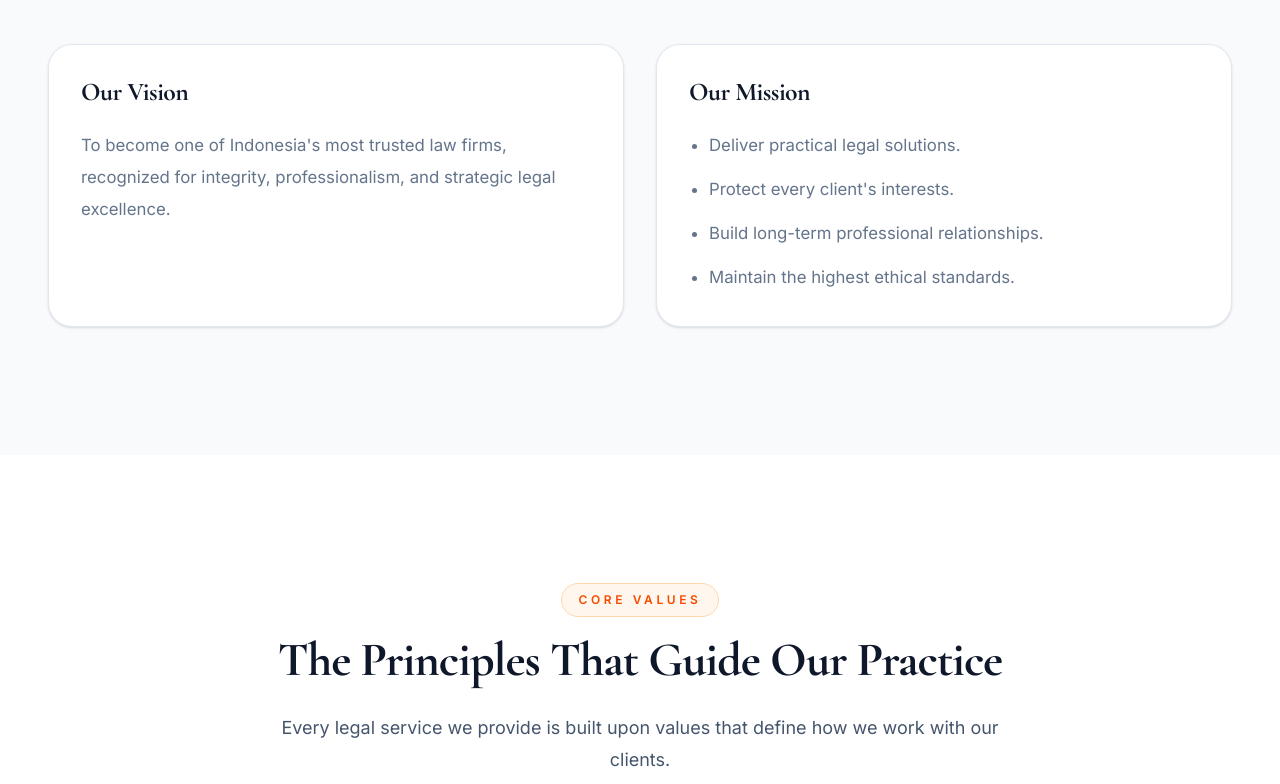
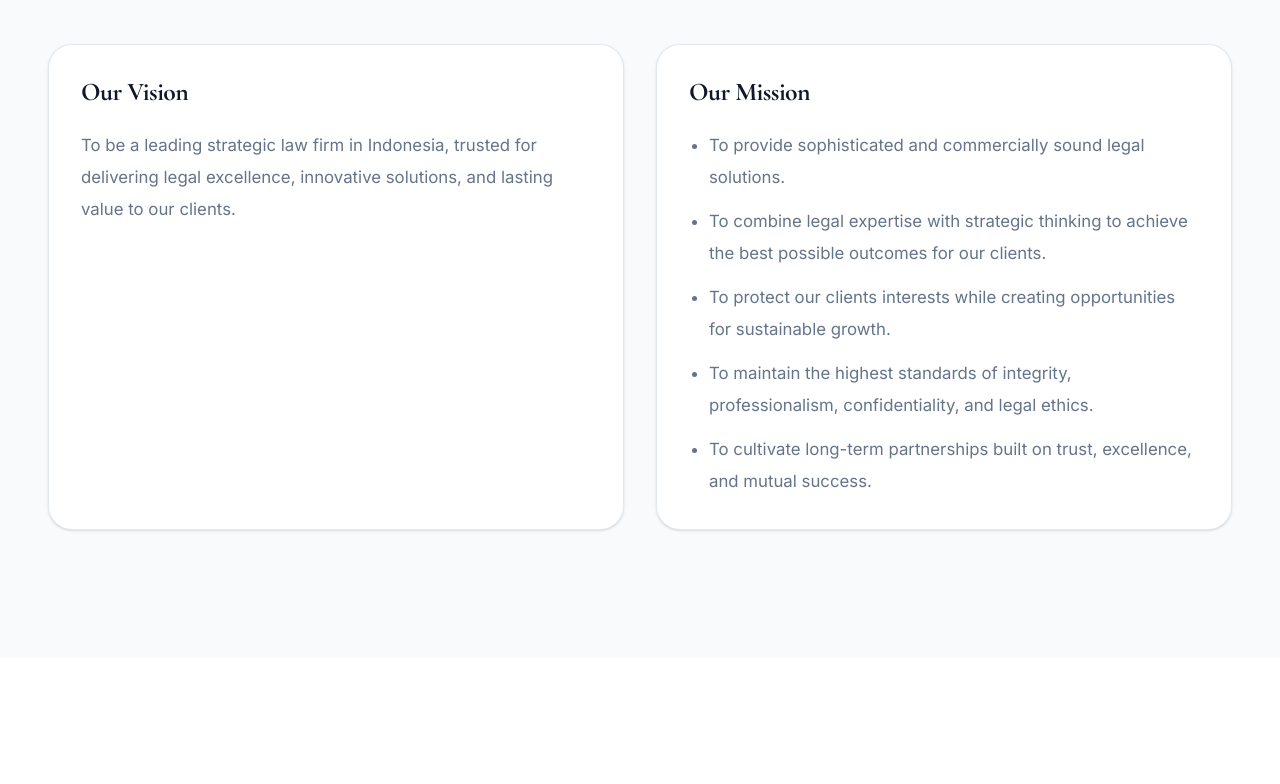
Before and after one commit to dhiiyaulhaq/machwana-law-firm, a Next.js app: page /our-firm in a window 1280 px wide. Shown: the part 1380-2164 px from the top of the page. Built offline with nearby package versions, Linux system fonts and the light colour scheme.

Commit message:
Apply client revisions

```diff
--- a/app/components/home/Services.tsx
+++ b/app/components/home/Services.tsx
@@ -63,10 +63,10 @@ icon: Handshake,
 
 {
 title:
-"Intellectual Property",
+"Competition Law",
 
 description:
-"Protection and enforcement of intellectual property rights for businesses and individuals.",
+"Advising businesses on competition law, antitrust compliance, merger control, and fair competition matters.",
 
 icon: Lightbulb,
 
--- a/app/data/professionals.ts
+++ b/app/data/professionals.ts
@@ -15,12 +15,12 @@ export const professionals = [
 
 
     summary:
-      "Tri Alvian Machwana is the Managing Partner of Machwana Law Office. He focuses on corporate law, bankruptcy and suspension of payment, litigation, and strategic business advisory. He assists corporations and entrepreneurs in navigating complex legal challenges through practical and commercially driven solutions.",
+      "Tri Alvian Machwana is the Managing Partner of Machwana Law Office. He holds a Master of Laws degree from the University of Indonesia, specializing in business and corporate law. He also holds positions in various professional organizations, where he has served results; He excel in lobbying and negotiation. He is capable of assuming leadership responsibilities. He has demonstrated exceptional leadership in handling various litigation cases—both criminal and civil—and in providing solutions for business players within the Indonesian Chamber of Commerce and Industry (Kadin). In addition to being a licensed Advocate, He hold a license from the Ministry of Law to act as a Receiver and Administrator in bankruptcy proceedings. He also hold positions in various professional organizations, such as PERADI, AAI, and AKPI, as well as business associations like HIPMI and HIPPDA.",
 
 
     education: [
       "Master of Laws (M.H.) - Universitas Indonesia",
-      "Bachelor of Laws (S.H.)",
+      "Bachelor of Laws (S.H.) - Universitas Hasanuddin",
     ],
 
 
@@ -29,6 +29,7 @@ export const professionals = [
       "Bankruptcy & Suspension of Payment",
       "Litigation & Disputes",
       "Business Advisory",
+      "Competition Law",
     ],
 
 
--- a/app/data/services.ts
+++ b/app/data/services.ts
@@ -33,9 +33,9 @@ export const services = [
     icon: Gavel,
   },
   {
-    title: "Intellectual Property",
+    title: "Competition Law",
     description:
-      "Protecting trademarks, copyrights, patents, industrial designs, and other valuable intellectual assets.",
+      "Advising businesses on competition law, antitrust compliance, merger control, and fair competition matters, including regulatory assessments, investigations, and dispute resolution.",
     icon: ShieldCheck,
   },
   {
--- a/app/layout.tsx
+++ b/app/layout.tsx
@@ -62,7 +62,7 @@ export const metadata: Metadata = {
 
   description:
 
-    "Machwana Law Office provides strategic legal counsel in corporate law, litigation, bankruptcy, mergers and acquisitions, arbitration, intellectual property, and commercial matters in Indonesia.",
+    "Machwana Law Office provides strategic legal counsel in corporate law, litigation, bankruptcy, mergers and acquisitions, arbitration, competition law, and commercial matters in Indonesia.",
 
 
 
@@ -87,7 +87,7 @@ export const metadata: Metadata = {
 
     "Arbitration Lawyer",
 
-    "Intellectual Property Lawyer",
+    "Competition Law",
 
     "Commercial Law",
 
--- a/app/our-firm/page.tsx
+++ b/app/our-firm/page.tsx
@@ -186,9 +186,8 @@ export default function OurFirmPage() {
 
               <p className="body mt-6">
 
-                To become one of Indonesia&apos;s most trusted law firms,
-                recognized for integrity, professionalism, and
-                strategic legal excellence.
+                To be a leading strategic law firm in Indonesia, trusted for delivering
+                legal excellence, innovative solutions, and lasting value to our clients.
 
               </p>
 
@@ -211,19 +210,27 @@ export default function OurFirmPage() {
               <ul className="body mt-6 list-disc space-y-3 pl-5">
 
                 <li>
-                  Deliver practical legal solutions.
+                  To provide sophisticated and commercially sound legal solutions.
                 </li>
 
                 <li>
-                  Protect every client&apos;s interests.
+                  To combine legal expertise with strategic thinking to achieve the best
+                  possible outcomes for our clients.
                 </li>
 
                 <li>
-                  Build long-term professional relationships.
+                  To protect our clients interests while creating opportunities for
+                  sustainable growth.
                 </li>
 
                 <li>
-                  Maintain the highest ethical standards.
+                  To maintain the highest standards of integrity, professionalism,
+                  confidentiality, and legal ethics.
+                </li>
+
+                <li>
+                  To cultivate long-term partnerships built on trust, excellence, and mutual
+                  success.
                 </li>
 
               </ul>
```
